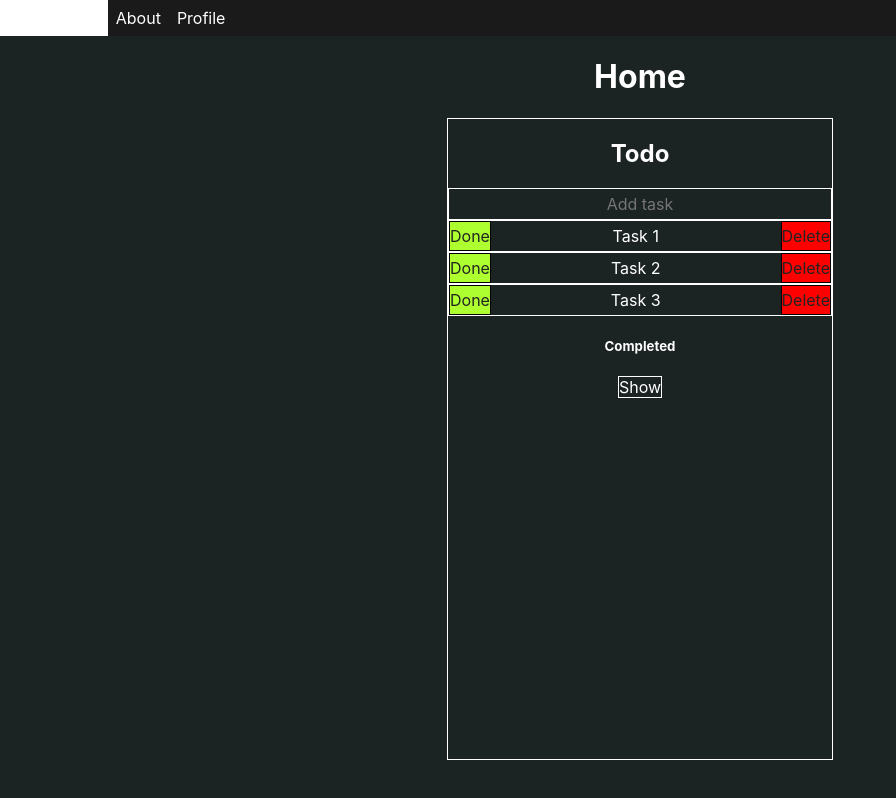
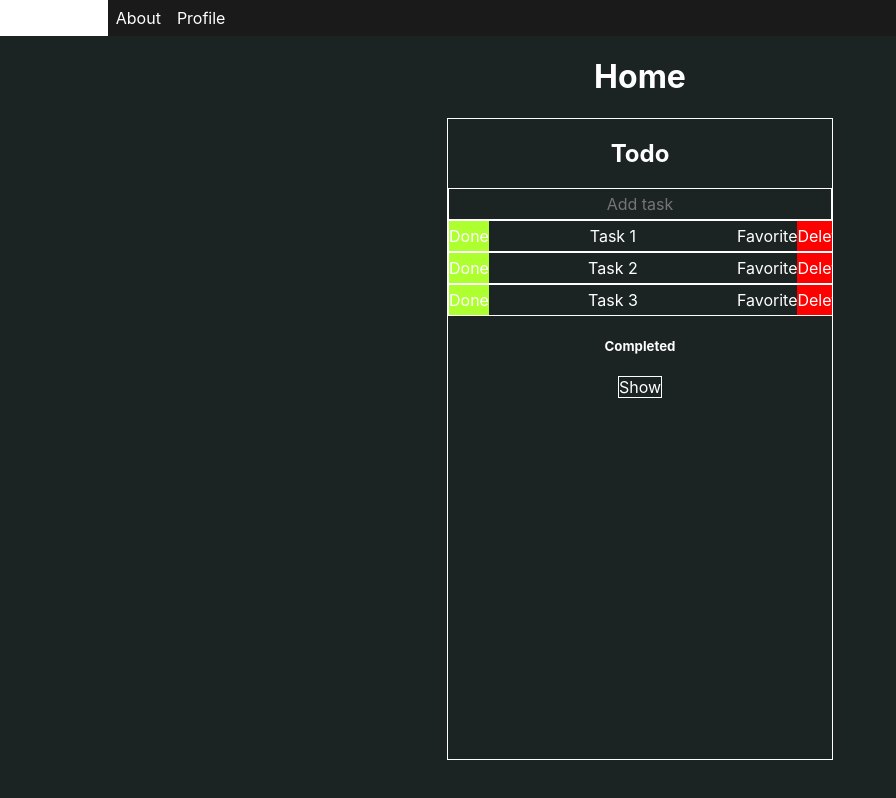
Before and after one commit to SimBys/task-master, a React (Create React App) app: page / in a window 1280 px wide. Shown: the whole page, without its empty margins (0-896 px from the left). Built offline with nearby package versions, Linux system fonts and the light colour scheme.

Commit message:
Added functionality for favoriting tasks in the todo list

```diff
--- a/src/Components/Todo/Todo.tsx
+++ b/src/Components/Todo/Todo.tsx
@@ -23,16 +23,18 @@ export default function Todo() {
 
     const deleteTask = (id: number) => setTasks(tasks.filter(a => a.id !== id))
 
+    const toggleFavorite = (id: number) => setTasks(tasks.map(a => a.id === id ? {...a, favorite: !a.favorite} : a))
+
 
     return <div className={styles.container}>
         <h2>Todo</h2>
 
-        <TodoTask onValueChange={addTask} addTaskFunc={addTask}/>
+        <TodoTask onValueChange={addTask} isAddTask/>
 
         <div className={styles.taskContainer}>
             {/*Tasks*/}
-            {tasks.filter(a => !a.completed).map((task, index) => <TodoTask key={task.id} task={task}
-                onComplete={onTaskComplete} onDelete={deleteTask}/>)}
+            {tasks.filter(a => !a.completed).sort((a, b) => a.favorite ? 0 : 1).map((task, index) => <TodoTask key={task.id} task={task}
+                onComplete={onTaskComplete} onDelete={deleteTask} onToggleFavorite={toggleFavorite}/>)}
             {/*Completed tasks toggle*/}
             <div>
                 <h5>Completed</h5>
--- a/src/Components/Todo/TodoTask.module.css
+++ b/src/Components/Todo/TodoTask.module.css
@@ -7,9 +7,9 @@
 button {
     all: unset;
     cursor: pointer;
-    color: #232323;
+    /*color: #232323;*/
     /*font-weight: bolder;*/
-    border: 1px solid black;
+    /*border: 1px solid black;*/
     user-select: none;
 }
 
@@ -25,3 +25,7 @@ input {
 .deleteButton {
     background-color: red;
 }
+
+.favorite {
+    background-color: yellow;
+}
--- a/src/Components/Todo/TodoTask.tsx
+++ b/src/Components/Todo/TodoTask.tsx
@@ -2,38 +2,45 @@ import styles from './TodoTask.module.css'
 import {KeyboardEvent, useState} from "react";
 
 export type TodoTaskType = {
-    id: number, value: string, completed?: boolean, due?: Date,
+    id: number,
+    value: string,
+    completed?: boolean,
+    due?: Date,
+    favorite?: boolean,
 }
 
 type Props = {
+    onValueChange?: (value: string) => void,
     task?: TodoTaskType,
     onComplete?: (id: number) => void,
     onUncomplete?: (id: number) => void,
-    onValueChange?: (value: string) => void,
     onDelete?: (id: number) => void,
-    addTaskFunc?: (value: string) => void, // function to add a task
+    onToggleFavorite?: (id: number) => void,
+    isAddTask?: boolean,
 }
 
 /**
  * Todo task component
- * @param props.addTaskFunc function to add a task - when provided, the component will be used to add tasks
+ * @param props.isAddTask - Whether the component is used for adding tasks
  */
 export default function TodoTask(props: Props) {
     const [value, setValue] = useState(props.task?.value ?? '')
 
     const onInputKeyDown = (e: KeyboardEvent<HTMLInputElement>) => {
-        if (!props.addTaskFunc || e.key !== 'Enter' || !value || !value.trim()) return
+        if (!props.isAddTask || e.key !== 'Enter' || !value || !value.trim()) return
 
-        props.addTaskFunc(value)
+        props.onValueChange?.(value)
         setValue('')
     }
 
     return <div className={styles.container}>
-        {!props.addTaskFunc && <button className={styles.doneButton} onClick={() => props.task?.completed ?
+        {!props.isAddTask && <button className={styles.doneButton} onClick={() => props.task?.completed ?
             props.onUncomplete?.(props.task.id) : props.onComplete?.(props.task?.id ?? -1)}>
             {props.task?.completed ? 'Back' : 'Done'}</button>}
-        <input onKeyDown={onInputKeyDown} type="text" placeholder={props.addTaskFunc ? 'Add task' : ''} value={value}
+        <input onKeyDown={onInputKeyDown} type="text" placeholder={props.isAddTask ? 'Add task' : ''} value={value}
                onChange={a => setValue(a.target.value)}/>
-        {!props.addTaskFunc && <button className={styles.deleteButton} onClick={() => props.onDelete!(props.task!.id)}>Delete</button>}
+        {!props.isAddTask && <button className={props.task?.favorite ? styles.favorite : ''}
+            onClick={() => props.onToggleFavorite?.(props.task!.id)}>Favorite</button>}
+        {!props.isAddTask && <button className={styles.deleteButton} onClick={() => props.onDelete!(props.task!.id)}>Delete</button>}
     </div>
 }
```
Also changed, not shown: src/App.css (deleted, +0 -38 lines).
